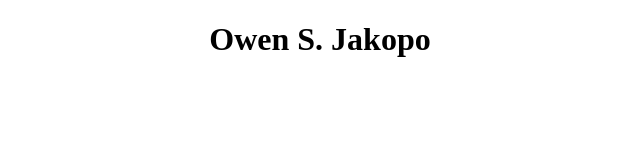
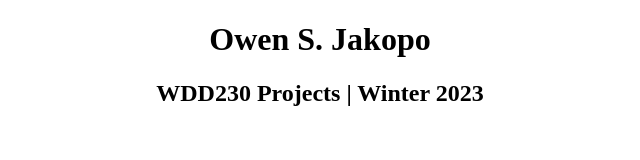
Before and after one commit to owensjakopo/wdd230, a plain HTML site: page index.html in a window 1280 px wide. Shown: the whole page, without its empty margins (320-960 px from the left). Drawn offline with Linux system fonts and the light colour scheme.

Commit message:
added an h2

```diff
--- a/index.html
+++ b/index.html
@@ -10,6 +10,7 @@
 <body>
     <header>
         <h1>Owen S. Jakopo</h1>
+        <h2>WDD230 Projects | Winter 2023</h2>
     </header>
 </body>
 </html>
--- a/styles/style.css
+++ b/styles/style.css
@@ -2,6 +2,6 @@ html {
     max-width: 80%;
     margin: 0 auto;
 }
-h1 {
+h1, h2 {
     text-align: center;
 }
```
